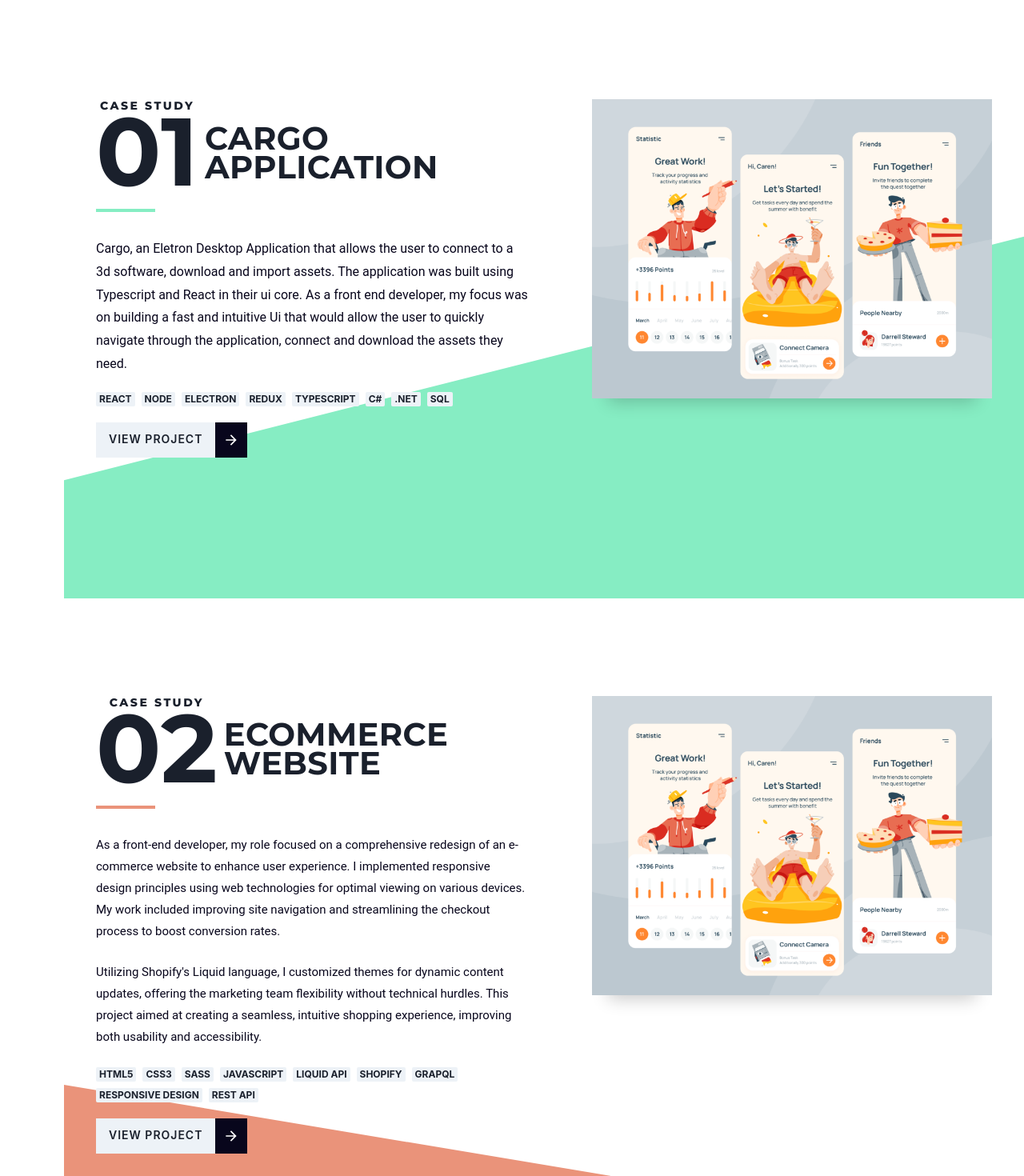
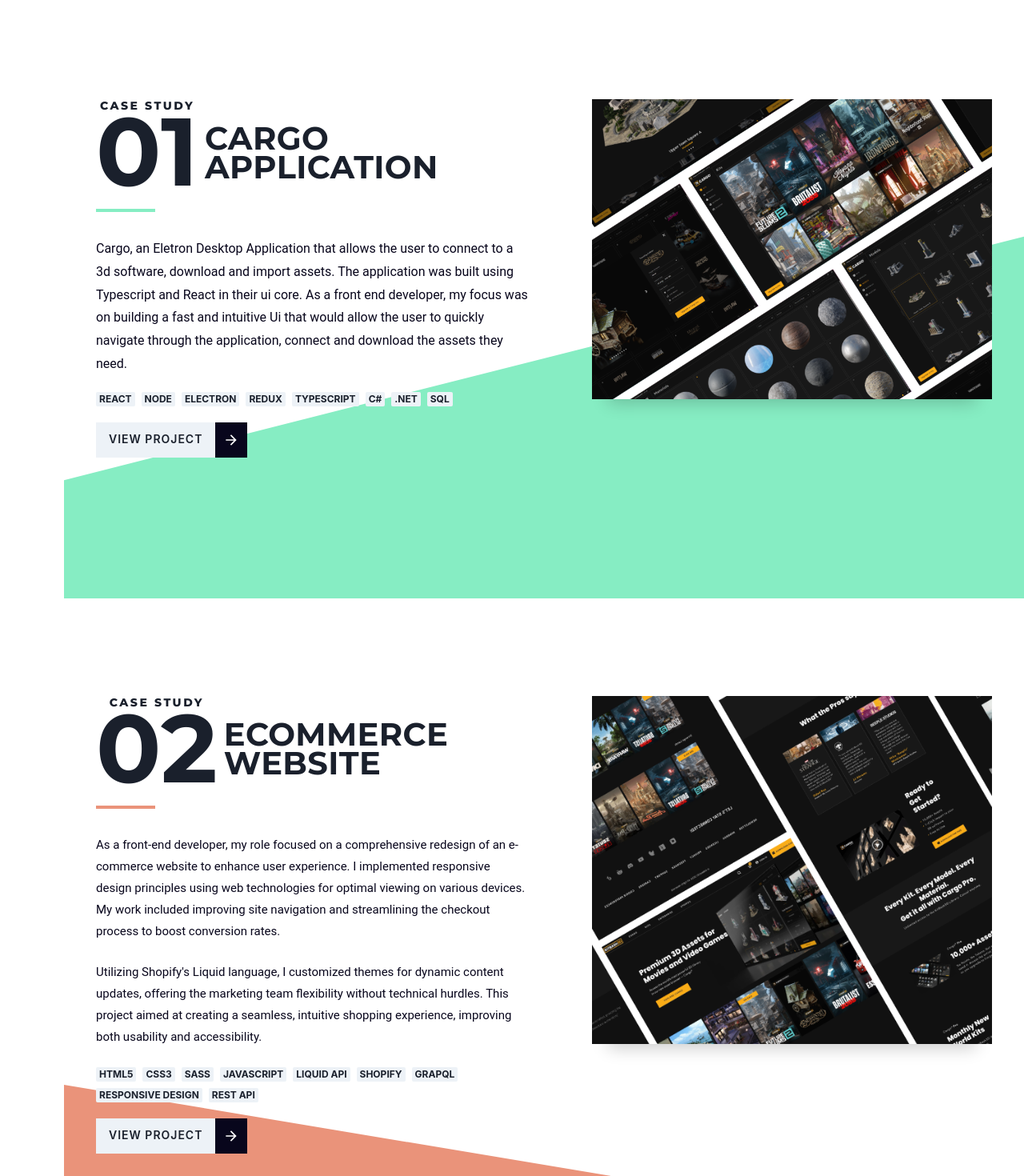
Before and after one commit to itscarlosisaac/personal-portfolio, a React (Vite) app: page / in a window 1280 px wide. Shown: the part 860-2330 px from the top of the page at 80% size. Built offline with nearby package versions, Linux system fonts and the light colour scheme; a web font is replaced by a local one.

Commit message:
Added project images.

```diff
--- a/src/data/CaseStudy.tsx
+++ b/src/data/CaseStudy.tsx
@@ -19,7 +19,7 @@ const case_studies_list: CaseStudy[] = [
 			</Text>
 		</>,
 		date: "2021-01-01",
-		image: "/image.png",
+		image: "/Cargo-Thumbnail.png",
 		imageDescription: "Image description for case study 1",
 		url: "https://kitbash3d.com/pages/cargo",
 		tags: ["react", "node", "electron", "redux", "typescript", "C#", ".NET", "SQL", ],
@@ -51,7 +51,7 @@ const case_studies_list: CaseStudy[] = [
 			</Text>
 		</>,
 		date: "2021-01-01",
-		image: "/image.png",
+		image: "/Ecommerce-Thumbnail.png",
 		imageDescription: "Image description for case study 2",
 		url: "https://kitbash3d.com/",
 		tags: ["html5", "CSS3", "SASS", "javascript", "liquid api", "shopify", "grapql", "responsive design", "rest api"],
```
Also changed, not shown: public/Cargo-Thumbnail.png (added), public/Ecommerce-Thumbnail.png (added).
